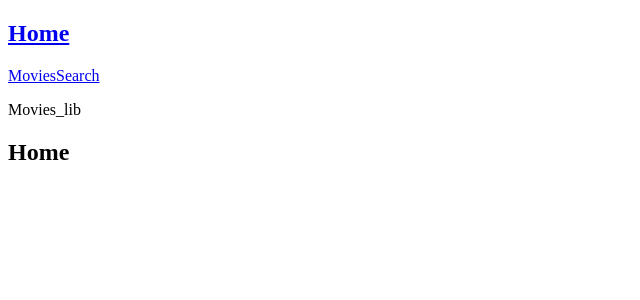
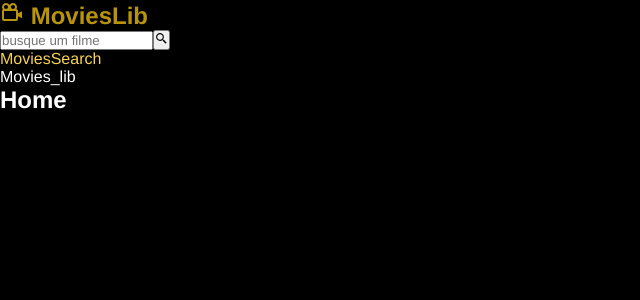
Before and after one commit to igor-daniel/movies_libs, a React (Vite) app: page / in a window 1280 px wide. Shown: the top 300 px of the page, without its empty margins (0-640 px from the left). Built offline with nearby package versions, Linux system fonts and the light colour scheme.

Commit message:
CSS: novo arquivo criado.

```diff
--- a/src/App.tsx
+++ b/src/App.tsx
@@ -1,4 +1,7 @@
-import { Link, Outlet } from 'react-router-dom'
+import { Outlet } from 'react-router-dom'
+import { Navbar } from './Components/Navbar'
+
+import './index.css'
 
 
 function App() {
@@ -6,12 +9,8 @@
 
   return (
     <div className="App">
-      <nav>
-        <h2><Link to="/">Home</Link></h2>
+      <Navbar />
 
-        <Link to="/Movie/1">Movies</Link>
-        <Link to="/search">Search</Link>
-      </nav>
       <p>Movies_lib</p>
       <Outlet />
     </div>
--- /dev/null
+++ b/src/Components/Navbar.tsx
@@ -0,0 +1,19 @@
+import { Link } from 'react-router-dom'
+import { BiCameraMovie, BiSearchAlt2 } from 'react-icons/bi'
+
+export const Navbar = () => {
+  return (
+    <nav>
+      <h2>
+        <Link to="/"> <BiCameraMovie /> MoviesLib </Link>
+      </h2>
+      <form>
+        <input type="text" placeholder='busque um filme' />
+        <button type='submit'> <BiSearchAlt2 /></button>
+      </form>
+
+      <Link to="/Movie/1">Movies</Link>
+      <Link to="/search">Search</Link>
+    </nav>
+  )
+}
--- /dev/null
+++ b/src/index.css
@@ -0,0 +1,22 @@
+* {
+  font-family: Helvetica;
+  margin: 0;
+  padding: 0;
+  box-sizing: border-box;
+}
+
+body {
+  background-color: black;
+  color: white;
+
+}
+
+a {
+  text-decoration: none;
+  color: #f7d354;
+  transition: .5s;
+}
+
+a:hover {
+  color: #b8930c;
+}
```
